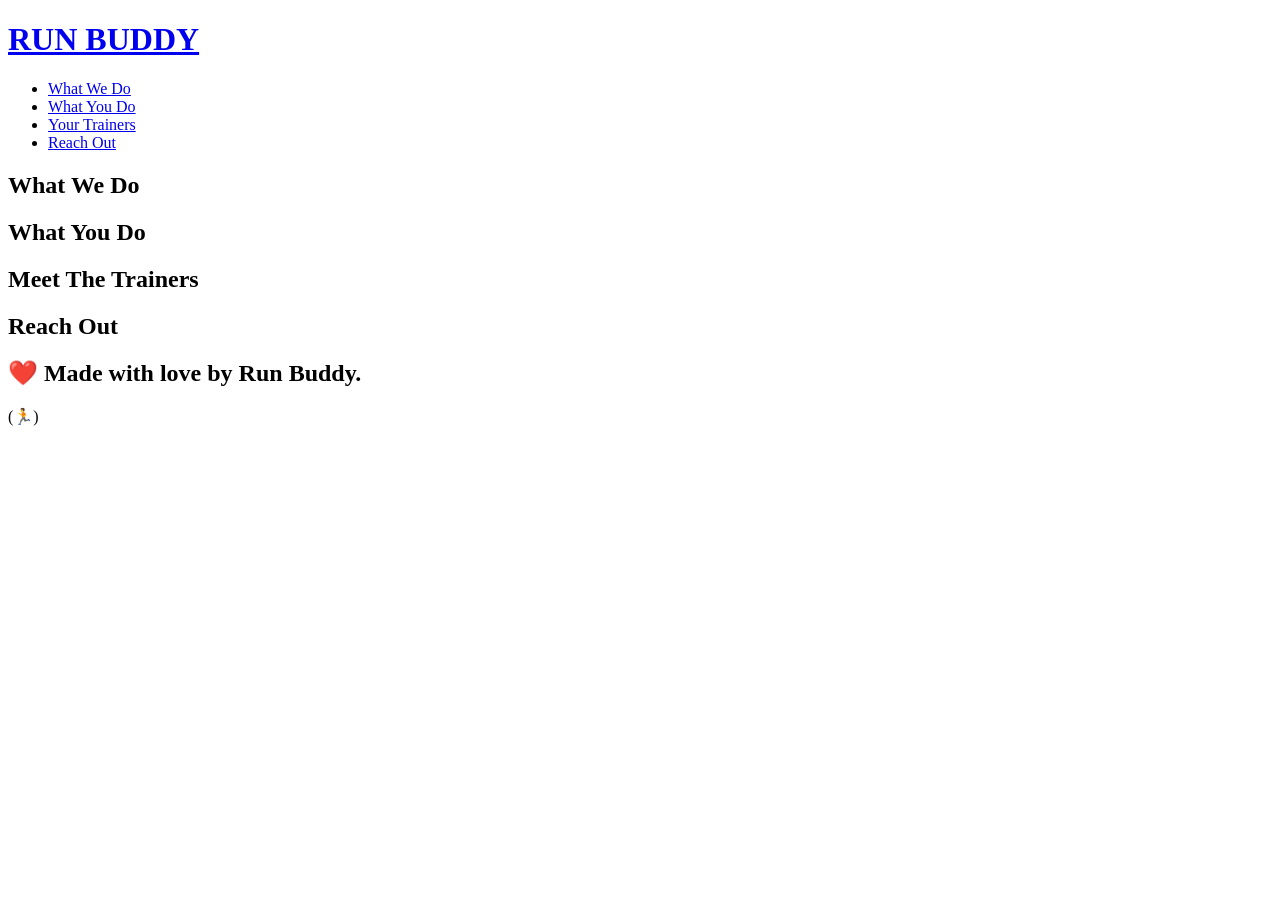
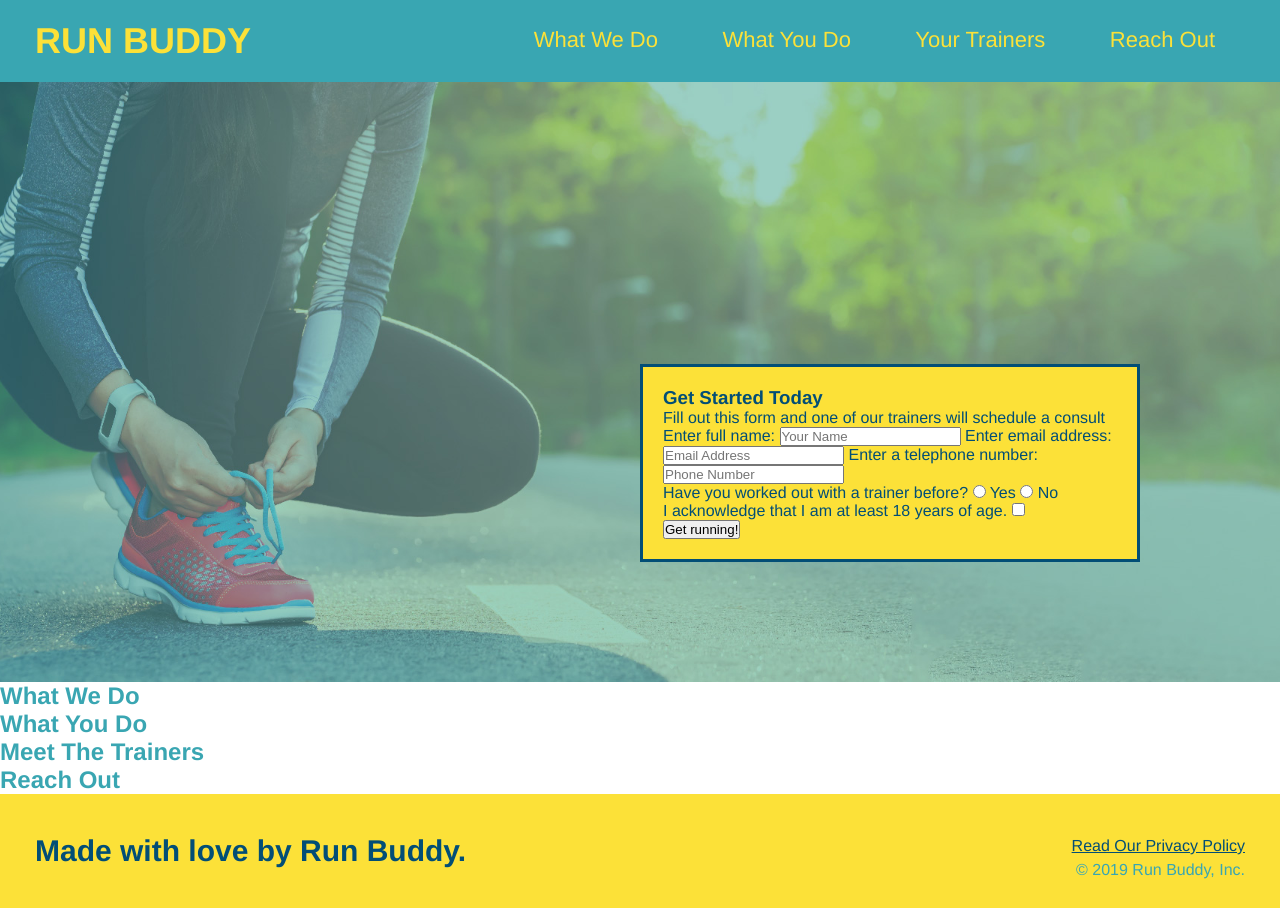
Before and after one commit to AnDunbar/run-buddy, a plain HTML site: page index.html in a window 1280 px wide. Before the commit the page ends 800 px from the top, so only its background shows below. Drawn offline with Linux system fonts and the light colour scheme.

Commit message:
section 1-4

```diff
--- /dev/null
+++ b/assets/css/style.css/style.css
@@ -0,0 +1,102 @@
+* {
+  margin: 0;
+  padding: 0;
+}
+* {
+  margin: 0;
+  padding: 0;
+  box-sizing: border-box;
+}
+body {
+  /* I'm a CSS comment! */
+  color: #39a6b2;
+  font-family: Helvetica, Arial, sans-serif;
+}
+header {
+  padding: 20px 35px;
+  background-color: #39a6b2;
+}
+header h1 {
+  font-weight: bold;
+  font-size: 36px;
+  color: #fce138;
+  margin: 0;
+}
+
+header a {
+  color: #fce138;
+}
+header a {
+  text-decoration: none;
+  color: #fce138;
+}
+header nav {
+  float: right;
+  margin: 7px 0;
+}
+header nav ul li {
+  display: inline;
+}
+header nav ul li a {
+  margin: 0 30px;
+  font-weight: lighter;
+  font-size: 22px;
+}
+header h1 {
+  font-weight: bold;
+  font-size: 36px;
+  color: #fce138;
+  margin: 0;
+  display: inline;
+}
+footer {
+  background: #fce138;
+  width: 100%;
+  padding: 40px 35px;
+}
+footer h2 {
+  display: inline;
+  color: #024e76;
+  font-size: 30px;
+  margin: 0;
+}
+footer div {
+  float: right;
+  line-height: 1.5;
+  text-align: right;
+}
+footer a {
+  color: #024e76;
+}
+.hero {
+  padding: 60px;
+  background-image: url("../../images/hero-bg.jpg")
+}
+/* Hero Style Start */
+.hero {
+  background-image: url("../../images/hero-bg.jpg");
+  height: 600px;
+  background-size: cover;
+  background-position: center;
+  position: relative;
+}
+/* Hero Style End */
+.hero-form {
+  background-color: #fce138;
+  padding: 20px;
+  width: 500px;
+  color: #024e76;
+  border-style: solid;
+  border-width: 3px;
+  border-color: #024e76;
+}
+.hero-form {
+  border: 3px solid #024e76;
+  background-color: #fce138;
+  padding: 20px;
+  width: 500px;
+  color: #024e76;
+  position: absolute;
+  bottom: 120px;
+  right: 140px;
+}
--- a/index.html
+++ b/index.html
@@ -1,8 +1,9 @@
 <!DOCTYPE html>
 <html lang="en">
   <head>
+    <link rel="stylesheet" href="./assets/css/style.css/style.css" />
     <meta charset="UTF-8" />
-    <title>Run Buddy by Bitty</title>
+    <title>Run Buddy</title>
 </head>
 <body>
 
@@ -33,6 +34,36 @@
 
     <!-- hero/jumbotron-->
     <section>
+      <section class="hero">
+      <div>
+        <div class="hero-form">
+        <h3>Get Started Today</h3>
+        <p>Fill out this form and one of our trainers will schedule a consult</p>
+      <form>
+        <label for="name">Enter full name:</label>
+        <input type="text" placeholder="Your Name" name="name" id="name" />
+        <label for="email">Enter email address:</label>
+        <input type="email" placeholder="Email Address" name="email" id="email" />
+        <label for="phone">Enter a telephone number:</label>
+        <input type="tel" placeholder="Phone Number" name="phone" id="phone"/>
+        <p>
+          Have you worked out with a trainer before?
+          <input type="radio" name="trainer-confirm" id="trainer-yes" />
+          <label for="trainer-yes">Yes</label>
+          <input type="radio" name="trainer-confirm" id="trainer-no" />
+          <label for="trainer-no">No</label>
+        </p>
+        <p>
+          <label for="checkbox" >
+          I acknowledge that I am at least 18 years of age.
+          </label>
+          <input type="checkbox" name="age-confirm" id="checkbox" />
+        </p>
+        <button type="submit">
+        Get running!
+        </button>
+      </form>
+      </div>
     </section>
 
     <!-- "what we do" section-->
@@ -57,7 +88,11 @@
 
 <!-- footer -->
 <footer>
-    <h2> ❤️ Made with love by Run Buddy.</h2> (🏃)
+    <h2>Made with love by Run Buddy.</h2>
+    <div>
+      <a href="#">Read Our Privacy Policy</a><br />
+      &copy; 2019 Run Buddy, Inc.
+    </div>
 </footer>
 </body>
 </html>
```
Also changed, not shown: assets/images/hero-bg.jpg (added).
